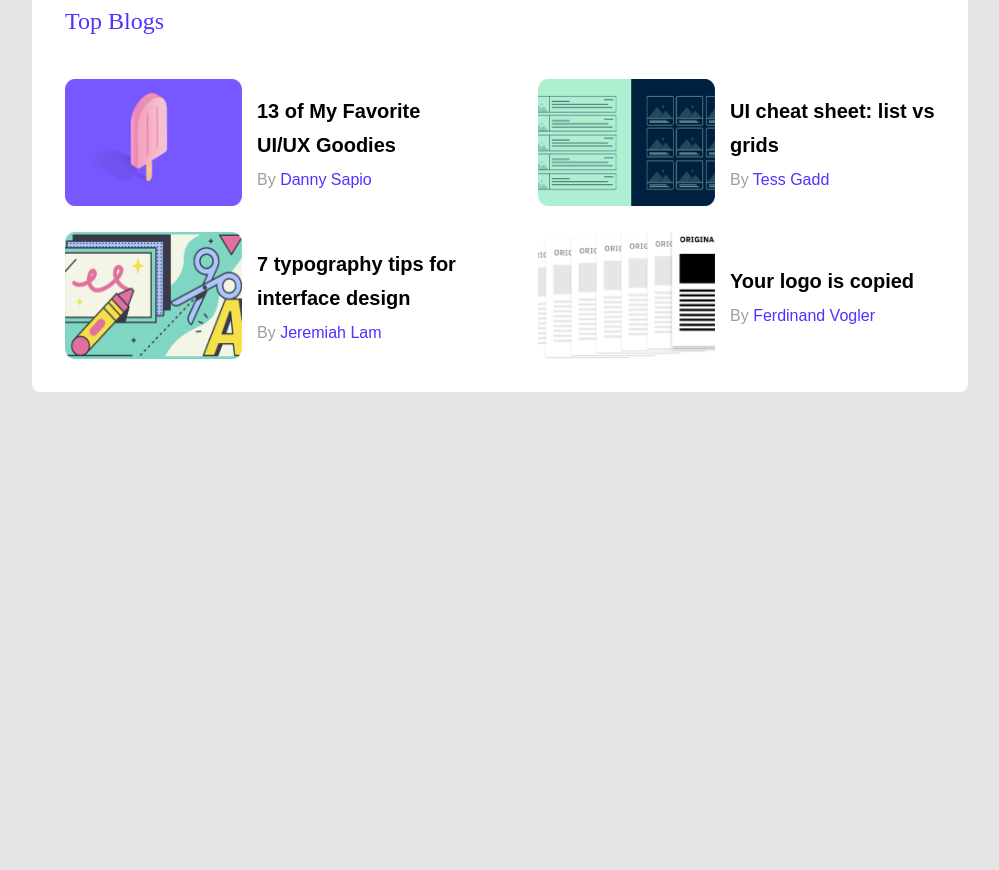
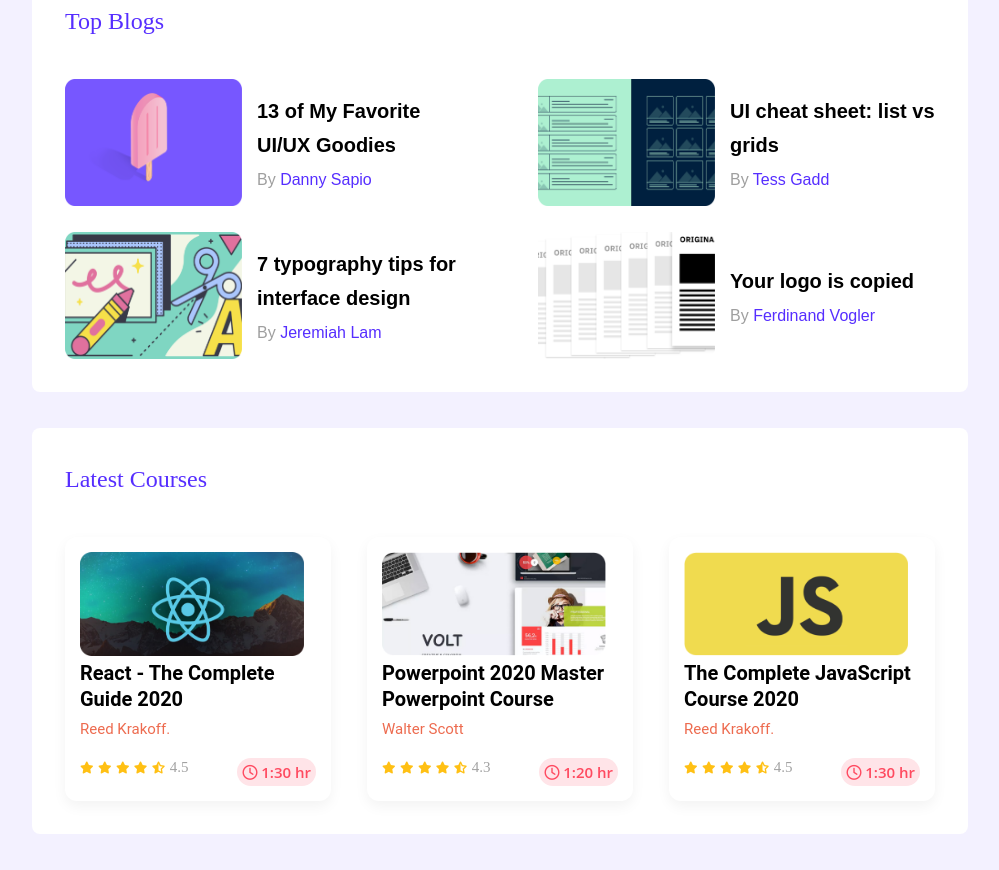
Before and after one commit to sumon5211/leader-board, a plain HTML site: page index.html in a window 1280 px wide. Shown: the part 434-1304 px from the top of the page, without its empty margins (140-1139 px from the left). Before the commit the page ends 826 px from the top, so only its background shows below. Drawn offline with Linux system fonts and the light colour scheme.

Commit message:
Latest Courses Section Done

```diff
--- a/index.html
+++ b/index.html
@@ -6,6 +6,7 @@
     <meta name="viewport" content="width=device-width, initial-scale=1.0">
     <link rel="stylesheet" href="style.css">
     <title>Responsive Leader Board</title>
+    <script src="https://kit.fontawesome.com/8a91bac1e8.js" crossorigin="anonymous"></script>
 </head>
 <body>
     <!--Header-->
@@ -101,6 +102,80 @@
 
             </div>
         </section>
+        <!-- Section for Latest Course -->
+        <section class="latest-courses-section">
+            <div class="container">
+                <h3 class="section-title">Latest Courses</h3>
+                <div class="courses">
+                    <div class="course">
+                        <div class="course-image">
+                            <img src="images/courses/course-1.png" alt="1st course Image">
+                        </div>
+                        <div class="course-info">
+                            <h3 class="course-title">React - The Complete Guide 2020</h3>
+                            <a class="course-instructor" href="#">Reed Krakoff.</a>
+                        </div>
+                        <div class="course-details">
+                            <div class="course-rating">
+                                <i class="fa-solid fa-star"></i>
+                                <i class="fa-solid fa-star"></i>
+                                <i class="fa-solid fa-star"></i>
+                                <i class="fa-solid fa-star"></i>
+                                <i class="fa-solid fa-star-half-stroke"></i>
+                                <span>4.5</span>
+                            </div>
+                            <div class="course-duration">
+                                <p><i class="fa-regular fa-clock"></i> 1:30 hr</p>
+                            </div>
+                        </div>
+                    </div>
+                    <div class="course">
+                        <div class="course-image">
+                            <img src="images/courses/course-2.png" alt="2nd course Image">
+                        </div>
+                        <div class="course-info">
+                            <h3 class="course-title">Powerpoint 2020 Master Powerpoint Course</h3>
+                            <a class="course-instructor" href="#">Walter Scott</a>
+                        </div>
+                        <div class="course-details">
+                            <div class="course-rating">
+                                <i class="fa-solid fa-star"></i>
+                                <i class="fa-solid fa-star"></i>
+                                <i class="fa-solid fa-star"></i>
+                                <i class="fa-solid fa-star"></i>
+                                <i class="fa-solid fa-star-half-stroke"></i>
+                                <span>4.3</span>
+                            </div>
+                            <div class="course-duration">
+                                <p><i class="fa-regular fa-clock"></i> 1:20 hr</p>
+                            </div>
+                        </div>
+                    </div>
+                    <div class="course">
+                        <div class="course-image">
+                            <img src="images/courses/course-3.png" alt="2nd course Image">
+                        </div>
+                        <div class="course-info">
+                            <h3 class="course-title">The Complete JavaScript Course 2020</h3>
+                            <a class="course-instructor" href="#">Reed Krakoff.</a>
+                        </div>
+                        <div class="course-details">
+                            <div class="course-rating">
+                                <i class="fa-solid fa-star"></i>
+                                <i class="fa-solid fa-star"></i>
+                                <i class="fa-solid fa-star"></i>
+                                <i class="fa-solid fa-star"></i>
+                                <i class="fa-solid fa-star-half-stroke"></i>
+                                <span>4.5</span>
+                            </div>
+                            <div class="course-duration">
+                                <p><i class="fa-regular fa-clock"></i> 1:30 hr</p>
+                            </div>
+                        </div>
+                    </div>
+                </div>
+            </div>
+        </section>
     </main>
 </body>
 </html>
--- a/style.css
+++ b/style.css
@@ -5,7 +5,7 @@
 * {margin: 0; padding: 0;}
 body {
     font-family: 'Poppins', sans-serif;
-    background: #E5E5E5;
+    background: #F3F1FF;
 }
 
 /* -------------------------------
@@ -84,6 +84,9 @@ section {
     margin-top: 36px;
     padding: 33px;
 }
+section:last-child {
+    margin-bottom: 36px;
+}
 .section-title {
     font-family: 'Poppins';
     font-weight: 500;
@@ -113,6 +116,11 @@ section {
     color: #000;
     text-decoration: none;
 }
+
+/* ----------------------------------------
+        Top Blogs Styles
+----------------------------------------- */
+
 .blogs {
      display: grid;
      grid-template-columns: repeat(2, 1fr);
@@ -145,3 +153,59 @@ section {
     color: #562EFF;
     text-decoration: none;
 }
+
+/* ---------------------------------------
+        Styles for Latest Courses
+--------------------------------------- */
+
+.courses {
+    display: grid;
+    grid-template-columns: repeat(3, 1fr);
+    column-gap: 36px;
+}
+.course {
+    box-shadow: 0px 5.34229px 13.3557px rgba(0, 0, 0, 0.05);
+    padding: 15px;
+    border-radius: 12px;
+}
+.course-image img {
+    width: 224px;
+    height: 104px;
+}
+.course-title {
+    font-size: 20px;
+    font-weight: 600;
+    font-family: roboto;
+    line-height: 26px;
+    margin-bottom: 8px;
+}
+.course-instructor {
+    color: #ED6B4F;
+    font-size: 15px;
+    font-family: Roboto;
+    line-height: 17px;
+    text-decoration: none;
+}
+.course-details {
+    margin-top: 20px;
+    display: flex;
+    justify-content: space-between;
+}
+.fa-star, .fa-star-half-stroke {
+    color: #FFC014;
+    font-size: 12px;
+}
+.course-rating span {
+    color: #A2A2A2;
+    font-size: 15px;
+    font-family: poppins;
+}
+.course-duration p {
+    background: #FFE4E8;
+    color: #FF4A60;
+    font-family: "Open Sans";
+    font-size: 15px;
+    font-weight: 600;
+    padding: 4px 5px;
+    border-radius: 15px;
+}
```
